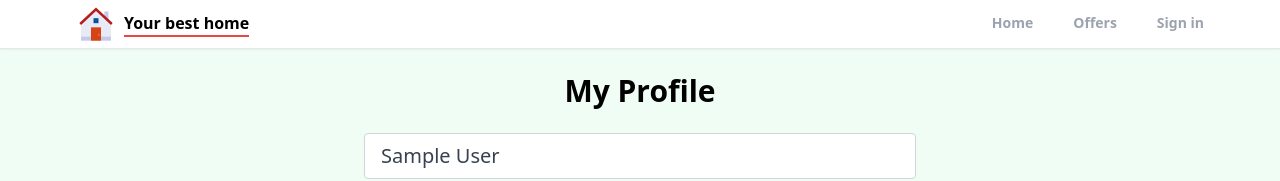
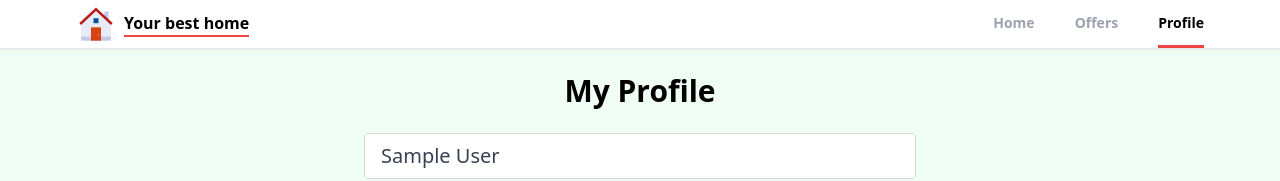
Before and after one commit to phananhnguyen1204/rental-app, a React (Create React App) app: page /profile in a window 1280 px wide. Shown: the top 181 px of the page. Built offline with nearby package versions, Linux system fonts and the light colour scheme; no server answers; sample sign-in values are in the browser's storage.

Commit message:
dynamic header 🚀

```diff
--- a/src/components/AppLayOut.jsx
+++ b/src/components/AppLayOut.jsx
@@ -1,9 +1,24 @@
 import { useLocation, useNavigate } from "react-router";
 import { FcHome } from "react-icons/fc";
+import { useEffect, useState } from "react";
+import { getAuth, onAuthStateChanged } from "firebase/auth";
 
 function AppLayOut() {
+  const [pageState, setPageState] = useState("Sign in");
+  const auth = getAuth();
   const location = useLocation();
   const navigate = useNavigate();
+
+  useEffect(() => {
+    onAuthStateChanged(auth, (user) => {
+      //if user exits, or authenticated
+      if (user) {
+        setPageState("Profile");
+      } else {
+        setPageState("Sign in");
+      }
+    });
+  }, [auth]);
 
   function pathMatchRoute(route) {
     if (route === location.pathname) {
@@ -46,13 +61,13 @@
             </li>
             <li
               className={`cursor-pointer py-3 text-sm font-semibold  border-b-[3px]  ${
-                pathMatchRoute("/sign-in")
+                pathMatchRoute("/sign-in") || pathMatchRoute("/profile")
                   ? "text-black border-b-red-500"
                   : "text-gray-400 border-b-transparent"
               }`}
-              onClick={() => navigate("/sign-in")}
+              onClick={() => navigate("/profile")}
             >
-              Sign in
+              {pageState}
             </li>
           </ul>
         </div>
```
